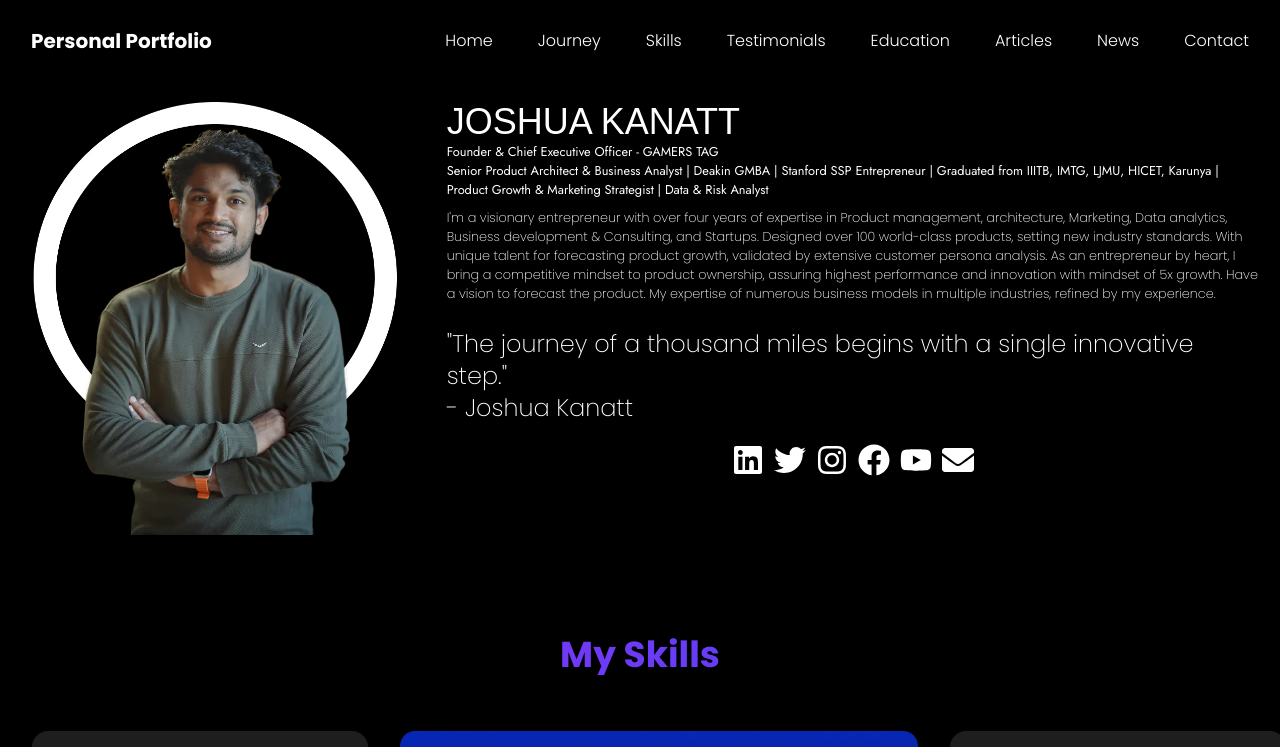
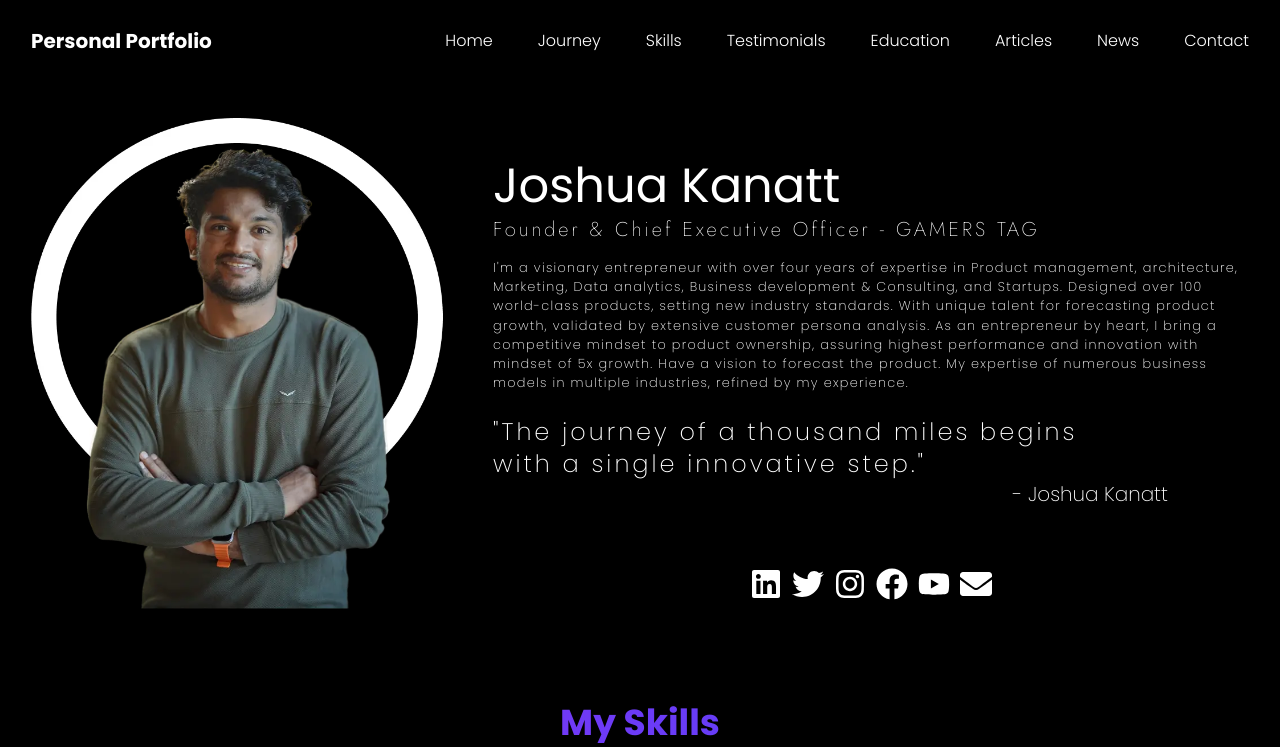
Before and after one commit to Lokeshsuwalka05/jk, a React (Vite) app: page / in a window 1280 px wide. Shown: the top 747 px of the page. Built offline with nearby package versions, Linux system fonts and the light colour scheme.

Commit message:
Hero section remade

```diff
--- a/src/components/Hero/Hero.css
+++ b/src/components/Hero/Hero.css
@@ -36,9 +36,8 @@
   color: #dd4b39; /* Email color */
 }
 
-.container {
+/* .container {
     display: flex;
-    /* align-items: center; */
     padding: 20px;
   }
 
@@ -56,7 +55,6 @@
     padding-left: 20px;
   }
 
-  /* Responsive */
   @media (max-width: 768px) {
     .container {
       flex-direction: column;
@@ -69,11 +67,4 @@
     }
 
   }
-  h1{
-    font-size: 2.5em;
-  }
-
-  p {
-    font-size: 0.8em; /* Decrease the font size of p */
-    font-weight: 100;  /* Make the text lighter */
-  }
+ */
--- a/src/components/Hero/Hero.tsx
+++ b/src/components/Hero/Hero.tsx
@@ -6,27 +6,24 @@ import heroImage from '../../assets/image.webp';
 const Hero = () => {
   return (
     <>
-    <div className="container">
-        <div className="image">
+    <div className="md:flex m-4">
+        <div className=" md:max-w-[600px] md:max-h-[900px] mt-5">
         <img src={heroImage} alt="Description" />
       </div>
-      <div className="text sm:text-left text-center">
-        <h1 className="text-4xl">JOSHUA KANATT</h1>
-        <p className='jost-400'>
-        Founder & Chief Executive Officer - GAMERS TAG<br></br></p>
-        <p className='jost-400'>
-        Senior Product Architect & Business Analyst | Deakin GMBA | Stanford SSP Entrepreneur | Graduated from IIITB, IMTG, LJMU, HICET, Karunya | Product Growth & Marketing Strategist | Data & Risk Analyst<br></br>
-        </p>
-
-        <p className='poppins-extralight mt-2'>
+      <div className="ml-4 mr-4 md:mt-16 text sm:text-left text-center md:max-w-[755px] md:max-h-[658]">
+        <h1 className="md:text-5xl text-4xl gradient-h1 poppins-regular ">Joshua Kanatt</h1>
+        <p className='jost-200 text-xl leading-10 text-neutral-400 tracking-[3px]'>
+        Founder & Chief Executive Officer - GAMERS TAG</p>
+        <p className='poppins-extralight mt-2 gradient-text md:tracking-widest'>
         I'm a visionary entrepreneur with over four years of expertise in Product management, architecture, Marketing, Data analytics, Business development & Consulting, and Startups. Designed over 100 world-class products, setting new industry standards. With unique talent for forecasting product growth, validated by extensive customer persona analysis. As an entrepreneur by heart, I bring a competitive mindset to product ownership,
 assuring highest performance and innovation with mindset of 5x growth. Have a vision to forecast the product. My expertise of numerous business models in multiple industries, refined by my experience.
         </p>
 
         <br></br>
-    <p className='md:text-2xl text-xl poppins-extralight'>"The journey of a thousand miles begins with a single innovative step." <br></br>- Joshua Kanatt</p>
+    <p className='md:text-2xl text-lg poppins-extralight  bg-clip-text tracking-[3px]'>"The journey of a thousand miles begins <br></br>with a single innovative step."</p>
+    <p className='md:mr-20 md:text-right text-center text-xl poppins-extralight'>- Joshua Kanatt</p>
 
-    <div className="social-media-buttons">
+    <div className="social-media-buttons md:mt-10">
     <a href="https://www.linkedin.com" target="google.com" rel="noopener noreferrer">
       <FaLinkedin />
     </a>
--- a/src/components/Navbar/Navbar.css
+++ b/src/components/Navbar/Navbar.css
@@ -1,9 +1,3 @@
-/* src/Navbar.css */
-body {
-    margin: 0;
-    font-family: Arial, sans-serif;
-  }
-
 .navbar {
   display: flex;
   justify-content: space-between;
@@ -21,7 +15,7 @@ body {
 }
 
 .navbar a:hover {
-    color:gray;
+  color: gray;
 }
 
 .navbar-left a {
--- a/src/components/Paper/Paper.tsx
+++ b/src/components/Paper/Paper.tsx
@@ -7,7 +7,7 @@ const Paper = () => {
     <>
   <p className="text-4xl gradient text-center poppins-bold">Projects & Research Papers</p><br></br>
       <p className='text-center ml-8 mr-8 dm-sans-400 '>These are the list of my research papers & articles published in various socials</p><br></br>
-      <div className='poppins-medium font-normal'>
+      <div className='poppins-extralight'>
       <div className="md:flex ml-8 mr-8">
       <div className="text-center m-4">
           <img src={image39} alt="test"/>
--- a/src/components/Skills/Skills.tsx
+++ b/src/components/Skills/Skills.tsx
@@ -6,7 +6,7 @@ import img4 from "../../assets/skills/4.webp";
 const Skills = () => {
   return (
    <>
-   <p className="mt-8 text-4xl poppins-bold gradient text-center">My Skills</p><br></br>
+   <p className="mt-10 text-4xl poppins-bold gradient text-center">My Skills</p><br></br>
       {/* Skills Part */}
 <div className="md:flex">
 <div className="">
--- a/src/index.css
+++ b/src/index.css
@@ -231,6 +231,12 @@
   font-weight: 400;
   font-style: normal;
 }
+.jost-200 {
+  font-family: "Jost", sans-serif;
+  font-optical-sizing: auto;
+  font-weight:200;
+  font-style: normal;
+}
 .jost-300 {
   font-family: "Jost", sans-serif;
   font-optical-sizing: auto;
@@ -261,3 +267,23 @@ background: linear-gradient(to right, #9130F4 0%, #4646F9 100%);
 :root {
   color-scheme: dark;
 }
+
+h1{
+  font-size: 2.5em;
+}
+
+p {
+  font-size: 0.8em;
+}
+
+.gradient-h1
+{
+background: #FFFFFF;
+background: linear-gradient(to right, #FFFFFF 100%, #C2C2C2 100%);
+-webkit-background-clip: text;
+-webkit-text-fill-color: transparent;
+}
+.gradient-p
+{
+color:#ACACAC
+}
```
Lines whose indentation alone changed are shown as unchanged.
